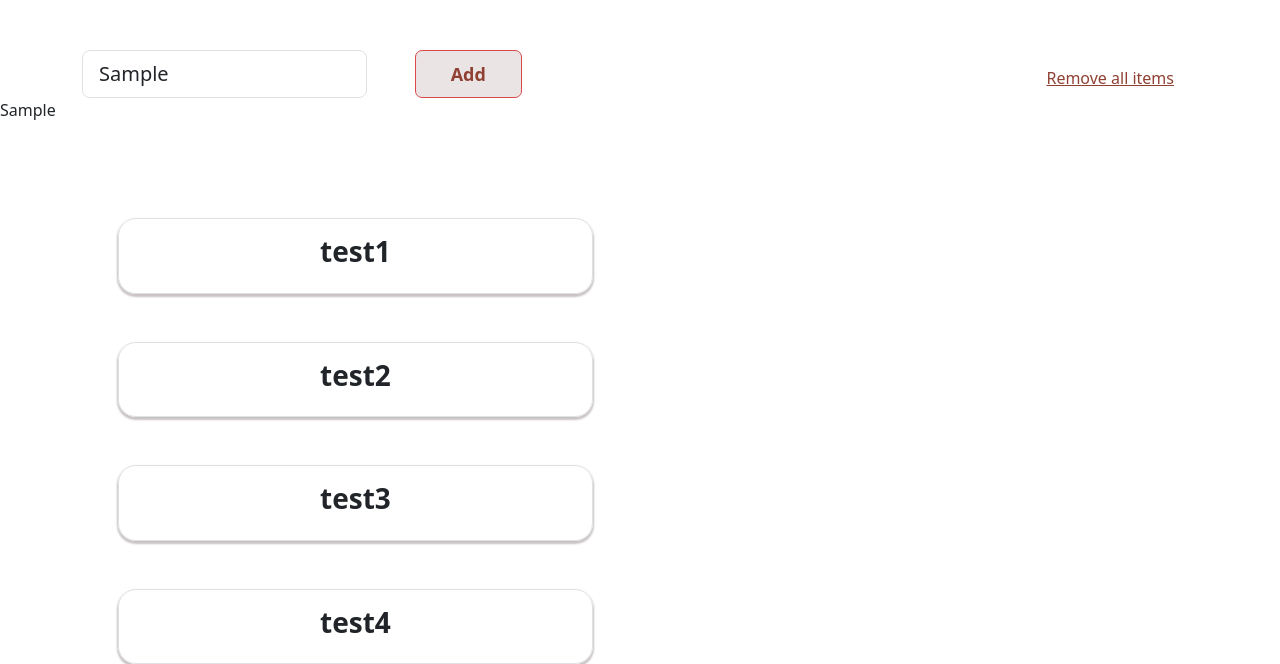
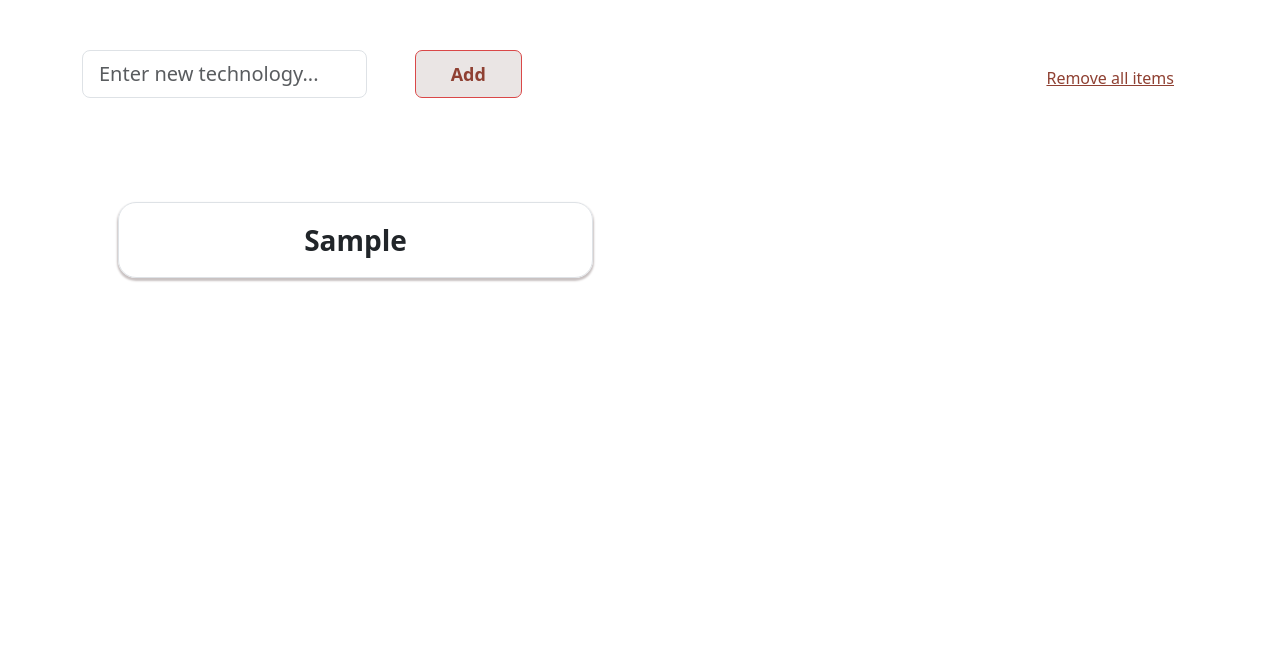
Before and after one commit to ivanmutina/speck-task, a plain HTML site: page index.html in a window 1280 px wide. Both pictures are taken after typing "Sample" into the empty fields and a click on the button "Add". Shown: the part 150-814 px from the top of the page. Drawn offline with nearby package versions, Linux system fonts and the light colour scheme.

Commit message:
Final commit

```diff
--- a/index.html
+++ b/index.html
@@ -1,69 +1,39 @@
 <!DOCTYPE html>
 <html>
   <head>
-    <meta name="viewport" content="width=device-width, initial-scale=1">
-    <link href="https://cdn.jsdelivr.net/npm/bootstrap@5.3.0-alpha1/dist/css/bootstrap.min.css" rel="stylesheet" integrity="sha384-GLhlTQ8iRABdZLl6O3oVMWSktQOp6b7In1Zl3/Jr59b6EGGoI1aFkw7cmDA6j6gD" crossorigin="anonymous">
-    <link rel="stylesheet" href="style.css">
+    <meta name="viewport" content="width=device-width, initial-scale=1" />
+    <link href="https://cdn.jsdelivr.net/npm/bootstrap@5.3.0-alpha1/dist/css/bootstrap.min.css" rel="stylesheet" integrity="sha384-GLhlTQ8iRABdZLl6O3oVMWSktQOp6b7In1Zl3/Jr59b6EGGoI1aFkw7cmDA6j6gD" crossorigin="anonymous" />
+    <link rel="stylesheet" href="style.css" />
 
     <title>Speck Academy 2023</title>
   </head>
   <body>
-
     <div class="container col-12 mt-5 pb-5"></div>
     <div class="container col-12 pb-5">
       <h1><b>My technologies</b></h1>
     </div>
 
-    <div class="container ">
-      <div class="row ">
+    <div class="container">
+      <div class="row">
         <div class="row col-10">
           <div class="col-4">
-              <input class="form-control form-control-lg" type="text" id="input"  placeholder="Enter new technology...">
+            <input class="form-control form-control-lg" type="text" id="inputValue" placeholder="Enter new technology..." />
           </div>
 
           <div class="col-6">
-              <button type="submit" id="submit" onclick="e()" class="ms-4">Add</button>
+            <button type="submit" onclick="addTech()" class="ms-4">Add</button>
           </div>
         </div>
 
         <div class="col-2 pt-3" align="right">
-          <a href="#">Remove all items</a>
-        </div>
-
-        </div>
-      </div>
-
-     <div id="ispis"></div>
-
-
-     <div class="container mt-5 text-center">
-      <div class="row">
-        <div class="col-5 border text-center mt-5 ms-5 me-5 pb-3 pt-3" id="testDiv" >
-          <h3 ><b>test1</b></h3>
-        </div>
-        <div class="col-5 border text-center mt-5 ms-5 me-5 pb-3 pt-3" id="testDiv" >
-          <h3 ><b>test2</b></h3>
-        </div>
-        <div class="col-5 border text-center mt-5 ms-5 me-5 pb-3 pt-3" id="testDiv" >
-          <h3 ><b>test3</b></h3>
-        </div>
-        <div class="col-5 border text-center mt-5 ms-5 me-5 pb-3 pt-3" id="testDiv" >
-          <h3 ><b>test4</b></h3>
+          <p id="remove" onclick="removeAll()">Remove all items</p>
         </div>
       </div>
     </div>
 
-
-<!--
-      <div class="container mt-5 pt-2 text-center">
-          <div class="row mt-4">
-            <div class="col-5 border text-center ms-3 pb-3 pt-3" id="testDiv" >
-              <h3 ><b></b></h3>
+    <div class="container mt-5 text-center">
+      <div class="row" id="spot"></div>
     </div>
-        </div>
-      </div>
--->
-
 
     <script src="script.js"></script>
     <script src="https://cdn.jsdelivr.net/npm/bootstrap@5.3.0-alpha1/dist/js/bootstrap.bundle.min.js" integrity="sha384-w76AqPfDkMBDXo30jS1Sgez6pr3x5MlQ1ZAGC+nuZB+EYdgRZgiwxhTBTkF7CXvN" crossorigin="anonymous"></script>
--- a/script.js
+++ b/script.js
@@ -1,15 +1,20 @@
-// testiranje valjanosti upisane vrijednosti
-document.getElementById("submit").addEventListener("click", () => {
-    console.log(document.getElementById("input").value)
-   });
+function addTech() {
+  let input = document.querySelector("#inputValue").value;
 
-// document.querySelector('#ispis').setAttribute('class', 'col-5 border text-center ms-3 pb-3 pt-3 testDiv');
+  if (input != "") {
+    const newDiv = document.createElement("div");
+    newDiv.classList.add("col-5", "border", "text-center", "mt-5", "ms-5", "me-5", "pb-3", "pt-3", "divStyle");
+    newDiv.innerText = document.querySelector("#inputValue").value;
+    newDiv.classList.add("divText");
+    spot.appendChild(newDiv);
 
-document.body.onload = addElement;
+    document.querySelector("#inputValue").value = "";
+  } else {
+    alert("Please enter new technology!");
+  }
+}
 
-const newDiv = document.createElement('div');
-newDiv.classList.add('col-5 border text-center ms-3 pb-3 pt-3');
-
-function e(){
-   document.querySelector('#ispis').innerHTML = document.querySelector('#input').value;
-};
+function removeAll() {
+  const element = document.getElementById("spot");
+  element.remove();
+}
--- a/style.css
+++ b/style.css
@@ -20,13 +20,10 @@ button {
   border-radius: 7px;
   border: 1px solid #da4848;
   color: #8f4032;
-    cursor: pointer;
   font-size: 18px;
   font-weight: 700;
   line-height: 20px;
-    list-style: none;
-    margin: 0;
-    padding: 13px 35px ;
+  padding: 13px 35px;
   text-align: center;
   transition-duration: 0.4s;
 }
@@ -36,11 +33,18 @@ button {
   color: white;
 }
 
-a {
+#remove {
   color: #8f4032;
+  text-decoration: underline;
+  cursor: pointer;
 }
 
-#testDiv {
+.divStyle {
   border-radius: 18px;
   box-shadow: 0px 2px 2px 1px rgb(201, 194, 194);
 }
+
+.divText {
+  font-weight: bold;
+  font-size: 28px;
+}
```
Lines whose indentation alone changed are shown as unchanged.
